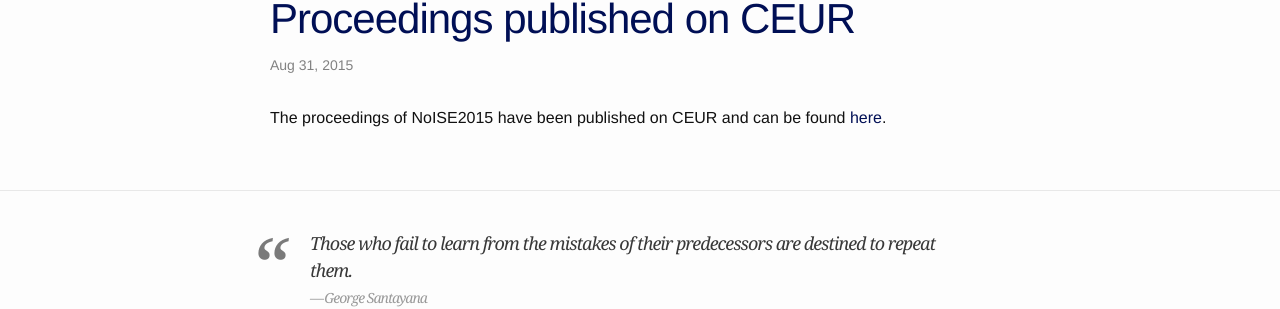
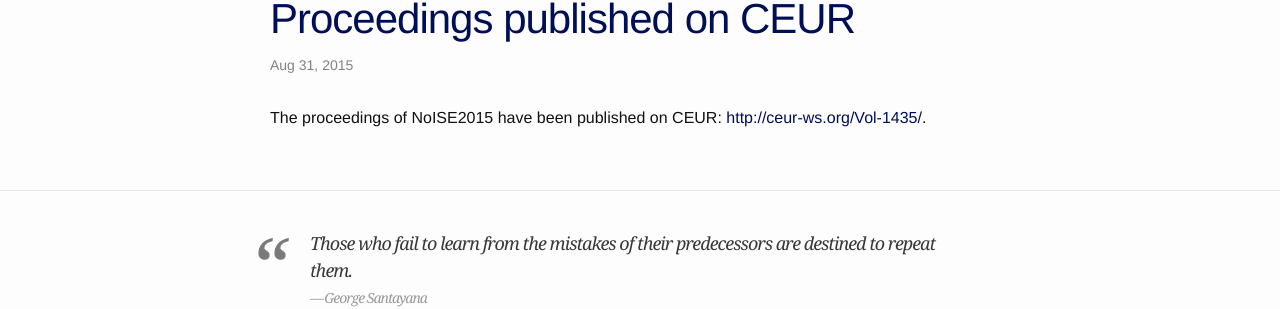
Before and after one commit to mielvds/noise-website, a Jekyll site: the page built from _posts/2015-08-31-proceedings.md, in a window 1280 px wide. Shown: the part 365-674 px from the top of the page. Built offline with Jekyll 4.4.1, drawn with Linux system fonts in a browser that asks for light colours.

Commit message:
Update 2015-08-31-proceedings.md

```diff
--- a/_posts/2015-08-31-proceedings.md
+++ b/_posts/2015-08-31-proceedings.md
@@ -5,4 +5,4 @@ date:   2015-08-31 11:00:00
 categories: news
 ---
 
-The proceedings of NoISE2015 have been published on CEUR and can be found [here](http://ceur-ws.org/Vol-1435/).
+The proceedings of NoISE2015 have been published on CEUR: [http://ceur-ws.org/Vol-1435/](http://ceur-ws.org/Vol-1435/).
```
